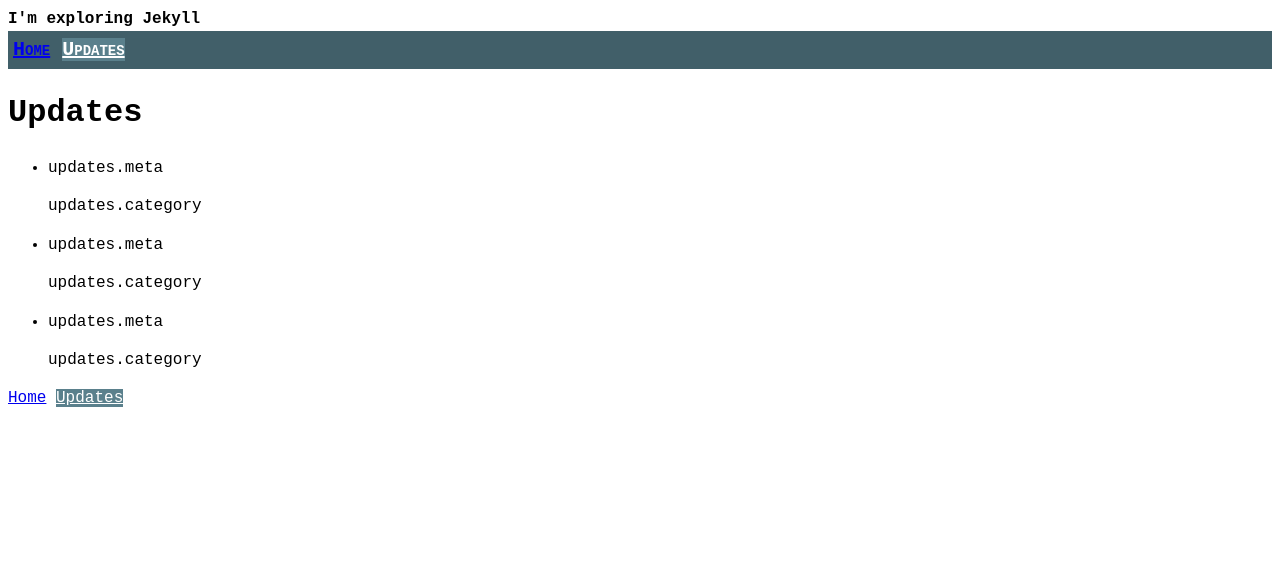
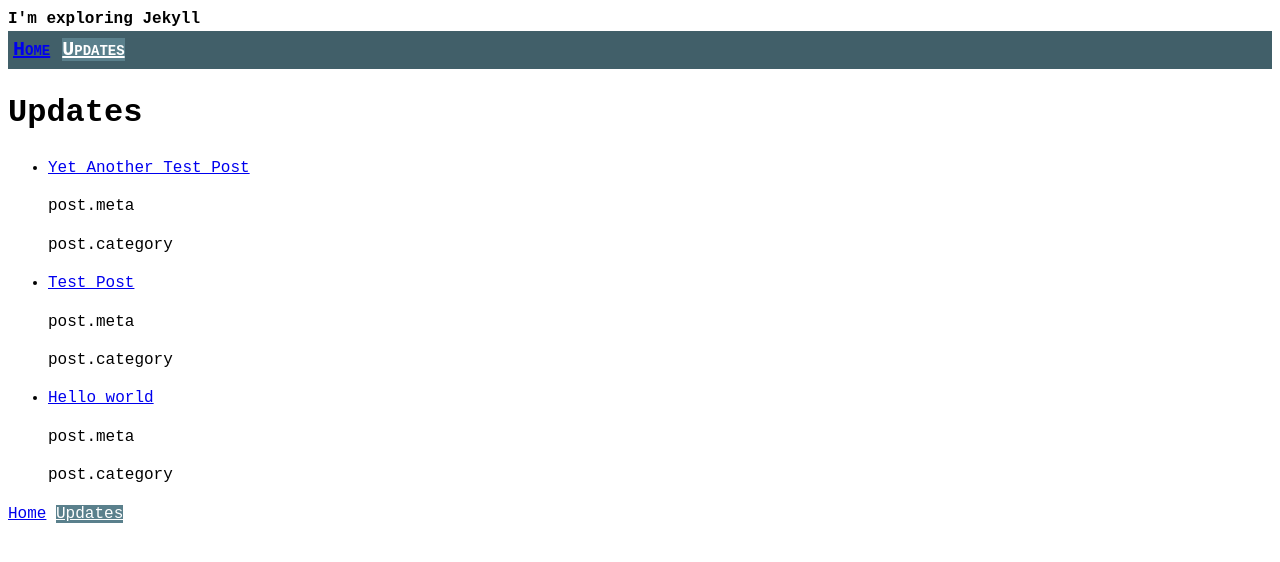
Before and after one commit to ansakoy/lusamut, a Jekyll site: the page built from updates.html, in a window 1280 px wide. Shown: the top 562 px of the page. Built offline with Jekyll 4.4.1, drawn with Linux system fonts in a browser that asks for light colours; Markdown is read by kramdown in place of the engine named in the settings.

Commit message:
edited updates

```diff
--- a/updates.html
+++ b/updates.html
@@ -6,9 +6,9 @@ layout: default
 <ul>
     {% for post in site.posts %}
     <li>
-        <a href="">{{updates.title}}</a>
-        <p>updates.meta</p>
-        <p>updates.category</p>
+        <a href="{{site.baseurl}}">{{post.title}}</a>
+        <p>post.meta</p>
+        <p>post.category</p>
     </li>
     {% endfor %}
 </ul>
```
